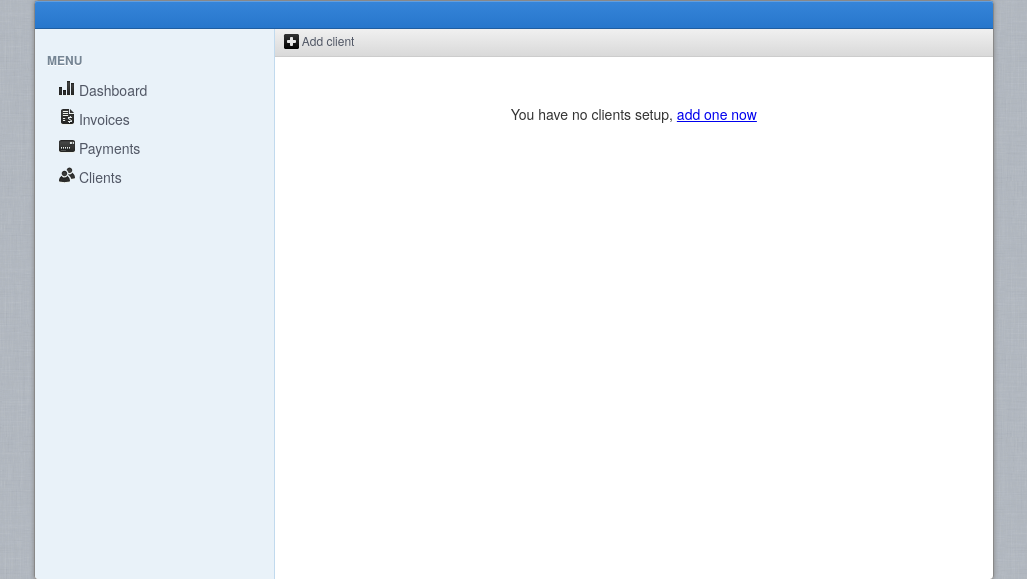
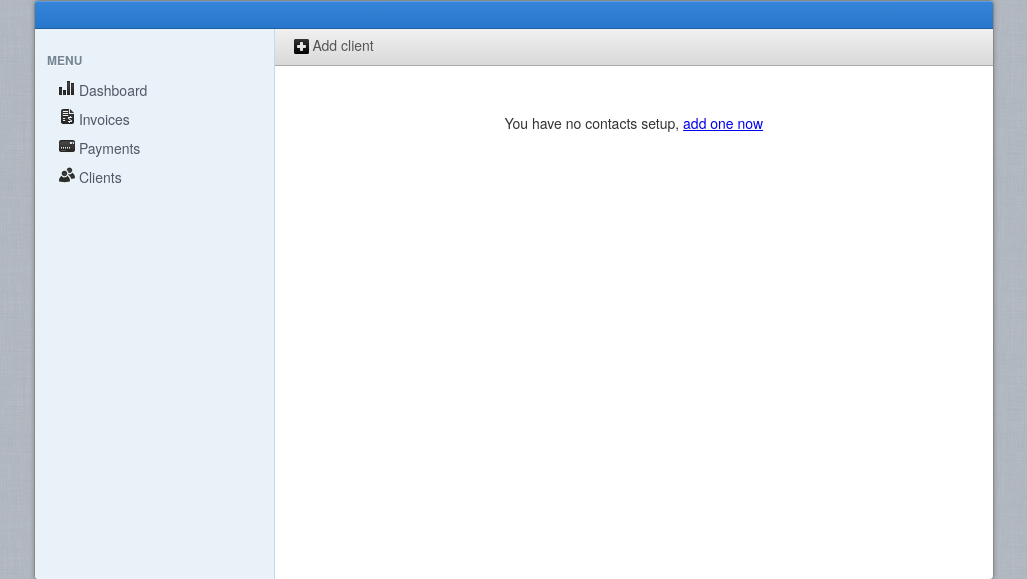
Before and after one commit to sanjeevan/nanoinvoice, a Flask app: template nano/templates/client/index.html in a window 1280 px wide. Shown: the part 60-639 px from the top of the page, without its empty margins (126-1153 px from the left). Run offline with Flask 3, Linux system fonts and the light colour scheme; the template is opened without the code that fills it, so the values that code supplies are empty; parts of the project's set-up code (start-up, migrations or seed data) failed here and were passed over.

Commit message:
Latest changes

```diff
--- a/nano/static/css/nano/sass/_forms.scss
+++ b/nano/static/css/nano/sass/_forms.scss
@@ -1,4 +1,43 @@
+
+/// -- Form mixins
+$highlight-focus: #ff0000;
+
+@mixin glow-inputs() {
+  input {
+    border:1px solid rgba(0,0,0, 0.2);
+    outline:none;
+
+    transition: all 0.25s ease-in-out;
+    -webkit-transition: all 0.25s ease-in-out;
+    -moz-transition: all 0.25s ease-in-out;
+
+    @include border-radius(3px);
+
+    &:focus {
+      @include box-shadow(0 0 2px rgba(0, 0, 255, 1));
+      border:1px solid rgba(82, 168, 236, 0.6);
+    }
+  }
+}
+
+@mixin large-inputs() {
+  input {
+    font-size: 1.3em;
+    padding: 4px;
+  }
+}
+
+/// -- Form styles
+
 form {
+  label {
+    color: #828282;
+    font-weight: bold;
+  }
+  input {
+    color: #555555;
+  }
+
   .field {
     margin-bottom: 1em;
     clear: both;
@@ -16,29 +55,33 @@ form {
 
 form.inline {
   label {
-    float: left;
+    display: inline-block;
     width: 150px;
+  }
+  div.input {
+    display: inline-block;
   }
 }
 
 form.create {
   width: 80%;
   margin: 3em auto;
-  background-color: #efefef;
-  border: 1px solid #ccc;
 
   @include border-radius(4px);
   @include box-shadow(0px 0px 5px #ccc);
+  @include glow-inputs();
+  @include large-inputs();
 
   .fields {
     padding: 1em;
+    @include panel-body();
+  }
+
+  input {
+    width: 366px;
   }
 
   .header {
-    @include border-radius(4px 4px 0 0);
-    background-color: lighten($panel-colour, 10%);
-    border-bottom: 1px solid #ccc;
-    padding: 1em;
-    color: #fff;
+    @include panel-header2();
   }
 }
--- a/nano/static/css/nano/sass/_shared.scss
+++ b/nano/static/css/nano/sass/_shared.scss
@@ -1,3 +1,35 @@
+@mixin panel-header() {
+  height: 2em;
+  @include background-image(linear-gradient(center top, $panel-colour 5%, darken($panel-colour, 5%) 100%));
+  @include border-radius(2px 2px 0 0);
+  @include box-shadow(0 1px lighten($panel-colour, 10%) inset);
+  border-bottom: 1px solid darken($panel-colour, 15%);
+}
+
+@mixin panel-header2() {
+  -moz-border-bottom-colors: none;
+  -moz-border-left-colors: none;
+  -moz-border-right-colors: none;
+  -moz-border-top-colors: none;
+  background-color: #ECECED;
+  background-image: -moz-linear-gradient(center top , #F7F8F8, #DBDBDC);
+  background-repeat: repeat-x;
+  border-color: #AAAAAA #AAAAAA -moz-use-text-color;
+  border-image: none;
+  border-radius: 4px 4px 0 0;
+  border-style: solid solid none;
+  border-width: 1px 1px 0;
+  margin: 0 auto;
+  padding: 9px 10px;
+}
+
+@mixin panel-body() {
+  background: -moz-linear-gradient(center top , #FFFFFF, #F5F4F4) repeat-x scroll 0 0 #FBFBFB;
+  border: 1px solid #AAAAAA;
+  border-radius: 0 0 4px 4px;
+  margin: 0 auto 12px;
+}
+
 h1 {
   color: $h1-colour;
   @include adjust-font-size-to(28px);
@@ -5,13 +37,6 @@ h1 {
   font-weight: 900;
 }
 
-@mixin panel-header() {
-  height: 2em;
-  @include background-image(linear-gradient(center top, $panel-colour 5%, darken($panel-colour, 5%) 100%));
-  @include border-radius(2px 2px 0 0);
-  @include box-shadow(0 1px lighten($panel-colour, 10%) inset);
-  border-bottom: 1px solid darken($panel-colour, 15%);
-}
 
 .sidebar {
   h3 {
@@ -37,24 +62,26 @@ h1 {
 .filters {
   @include pie-clearfix;
   @include background-image(linear-gradient(center top, #efefef 5%, darken(#ffffff, 15%) 100%));
-  border-bottom: 1px solid #ccc;
+  border-bottom: 1px solid #AAAAAA;
 
-  padding: 4px;
+  padding: 8px;
   background-color: #efefef;
-  font-size: 12px;
 
   a {
     text-decoration: none;
-    color: #515765;
+    color: #555555;
     line-height: 16px;
-    padding: 4px;
+    padding: 4px 10px;
+    @include border-radius(20px);
 
     img {
       vertical-align: middle;
       margin-bottom: 3px;
     }
+  }
 
-
+  a:hover {
+    background-color: #ccc;
   }
 
   .left {
@@ -71,3 +98,25 @@ h1 {
   display: block;
   text-align: center;
 }
+
+.data-list {
+
+  @include box-sizing(border-box);
+
+  margin: 10px;
+  border: 1px solid #aaaaaa;
+
+  .row {
+    background-color: #fff;
+    border-bottom: 1px solid #aaaaaa;
+    padding: 5px;
+  }
+
+  .row:hover {
+    background-color: #ececec;
+  }
+
+  .row:last-child {
+    border-bottom: none;
+  }
+}
--- a/nano/static/css/nano/stylesheets/screen.css
+++ b/nano/static/css/nano/stylesheets/screen.css
@@ -106,10 +106,9 @@ h1 {
   background-image: -o-linear-gradient(center top, #efefef 5%, #d9d9d9 100%);
   background-image: -ms-linear-gradient(center top, #efefef 5%, #d9d9d9 100%);
   background-image: linear-gradient(center top, #efefef 5%, #d9d9d9 100%);
-  border-bottom: 1px solid #ccc;
-  padding: 4px;
+  border-bottom: 1px solid #AAAAAA;
+  padding: 8px;
   background-color: #efefef;
-  font-size: 12px;
 }
 /* line 38, ../../../../../../../home/sanjeevan/.rvm/gems/ruby-1.9.3-p194/gems/compass-0.13.alpha.0/frameworks/compass/stylesheets/compass/utilities/general/_clearfix.scss */
 .filters:after {
@@ -117,32 +116,64 @@ h1 {
   display: table;
   clear: both;
 }
-/* line 46, ../sass/_shared.scss */
+/* line 70, ../sass/_shared.scss */
 .filters a {
   text-decoration: none;
-  color: #515765;
+  color: #555555;
   line-height: 16px;
-  padding: 4px;
+  padding: 4px 10px;
+  -webkit-border-radius: 20px;
+  -moz-border-radius: 20px;
+  -ms-border-radius: 20px;
+  -o-border-radius: 20px;
+  border-radius: 20px;
 }
-/* line 52, ../sass/_shared.scss */
+/* line 77, ../sass/_shared.scss */
 .filters a img {
   vertical-align: middle;
   margin-bottom: 3px;
 }
-/* line 60, ../sass/_shared.scss */
+/* line 83, ../sass/_shared.scss */
+.filters a:hover {
+  background-color: #ccc;
+}
+/* line 87, ../sass/_shared.scss */
 .filters .left {
   float: left;
 }
-/* line 64, ../sass/_shared.scss */
+/* line 91, ../sass/_shared.scss */
 .filters .right {
   float: right;
 }
 
-/* line 69, ../sass/_shared.scss */
+/* line 96, ../sass/_shared.scss */
 .first-create {
   margin: 50px auto;
   display: block;
   text-align: center;
+}
+
+/* line 102, ../sass/_shared.scss */
+.data-list {
+  -webkit-box-sizing: border-box;
+  -moz-box-sizing: border-box;
+  box-sizing: border-box;
+  margin: 10px;
+  border: 1px solid #aaaaaa;
+}
+/* line 109, ../sass/_shared.scss */
+.data-list .row {
+  background-color: #fff;
+  border-bottom: 1px solid #aaaaaa;
+  padding: 5px;
+}
+/* line 115, ../sass/_shared.scss */
+.data-list .row:hover {
+  background-color: #ececec;
+}
+/* line 119, ../sass/_shared.scss */
+.data-list .row:last-child {
+  border-bottom: none;
 }
 
 /* line 2, ../sass/_layout.scss */
--- a/nano/templates/client/index.html
+++ b/nano/templates/client/index.html
@@ -12,7 +12,20 @@
 
   {% if contacts|length == 0 %}
 
-  <p class="first-create">You have no clients setup, <a href="{{ url_for('.create') }}">add one now</a></p>
+  <p class="first-create">You have no contacts setup, <a href="{{ url_for('.create') }}">add one now</a></p>
+
+  {% else %}
+
+  <div class="data-list">
+
+    {% for contact in contacts %}
+      <div class="row">
+        <img src="/static/img/user_icon.png" />
+        {{ contact.first_name }} {{ contact.last_name }}
+      </div>
+    {% endfor %}
+
+  </table>
 
   {% endif %}
 
```
Also changed, not shown: other parts of nano/static/css/nano/stylesheets/screen.css (+102 -31 lines), nano/forms/client.py (+20 -0 lines), nano/static/css/nano/sass/_buttons.scss (+30 -6 lines), nano/templates/client/create.html (+6 -5 lines), nano/views/client.py (+8 -4 lines), nano/static/img/user_icon.png (added).
